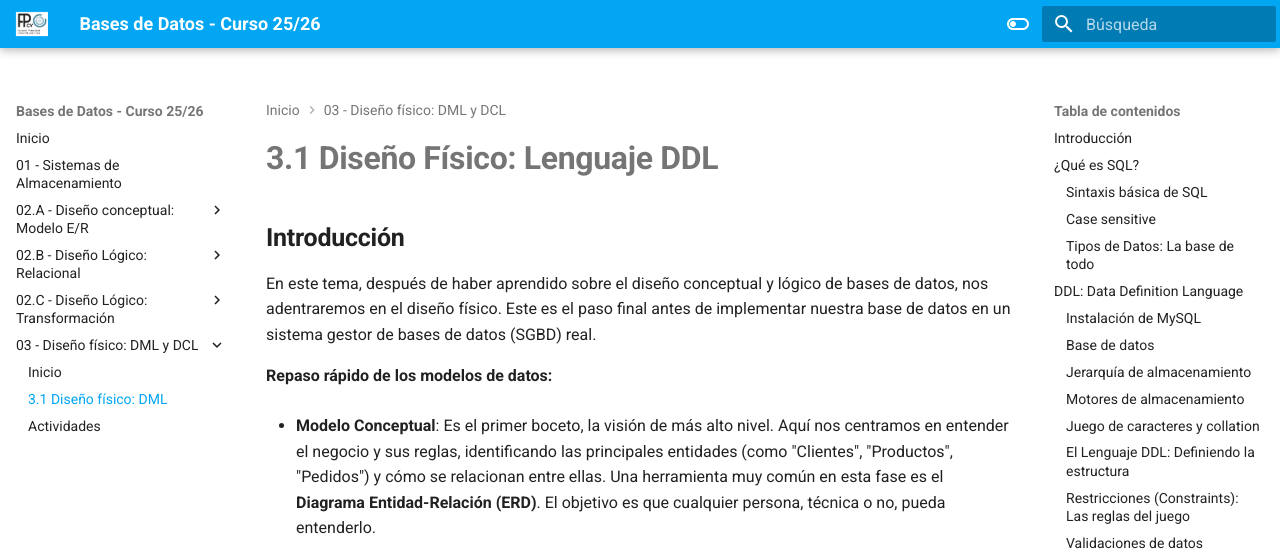
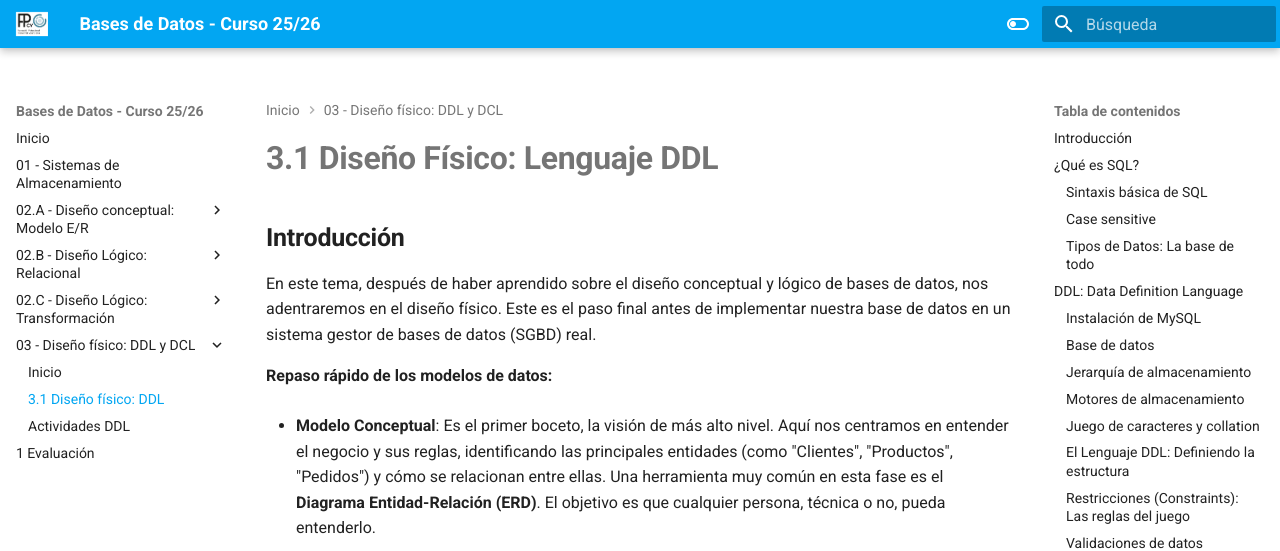
Before and after one commit to jssdocente/bd2526d, an MkDocs documentation site: the page built from docs/temas/03/3.1-DisenoFisico-DDL.md, in a window 1280 px wide and 900 px high. Shown: the top 551 px of the window. Built offline with MkDocs 1.6.1 and Material for MkDocs 9.7.7, drawn with Linux system fonts in a browser that asks for light colours.

Commit message:
UT3. Refactor: Rename files

```diff
--- a/mkdocs.yml
+++ b/mkdocs.yml
@@ -19,10 +19,12 @@ nav:
     - "Inicio": temas/02C/index.md
     - "2.4 Transformación ER a MR": temas/02C/2.5-Transformacion.md
     - "Actividades": temas/02C/2.C-Actividades.md
-  - "03 - Diseño físico: DML y DCL":
+  - "03 - Diseño físico: DDL y DCL":
     - "Inicio": temas/03/index.md
-    - "3.1 Diseño físico: DML": temas/03/3.1-DisenoFisico-DML.md
-    - "Actividades": temas/03/Actividades.md
+    - "3.1 Diseño físico: DDL": temas/03/3.1-DisenoFisico-DDL.md
+    - "Actividades DDL": temas/03/Actividades-DDL.md
+  - "1 Evaluación": "temas/03_1eval/Repaso.md"
+
     # - "2.2 Restricciones": temas/02/2.2-Restricciones.md
     # - "2.3 Modelo Extendido": temas/02/2.3-Modelo-extendido.md
     # - "Actividades": temas/02/2.A-Actividades.md
```
Also changed, not shown: docs/temas/03/index.md (+2 -2 lines), docs/temas/03/3.1-DisenoFisico-DDL.md (renamed from docs/temas/03/3.1-DisenoFisico-DML.md), docs/temas/03/Actividades-DDL.md (renamed from docs/temas/03/Actividades.md).
